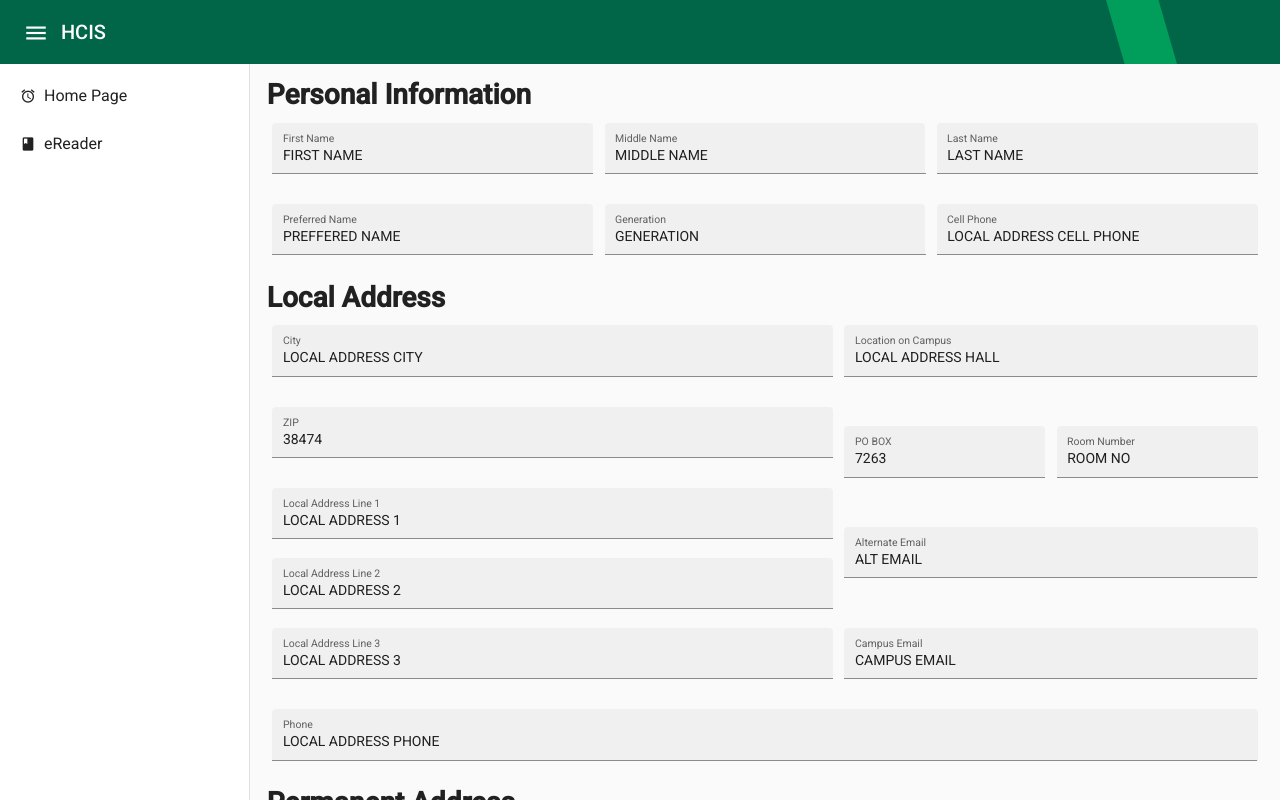
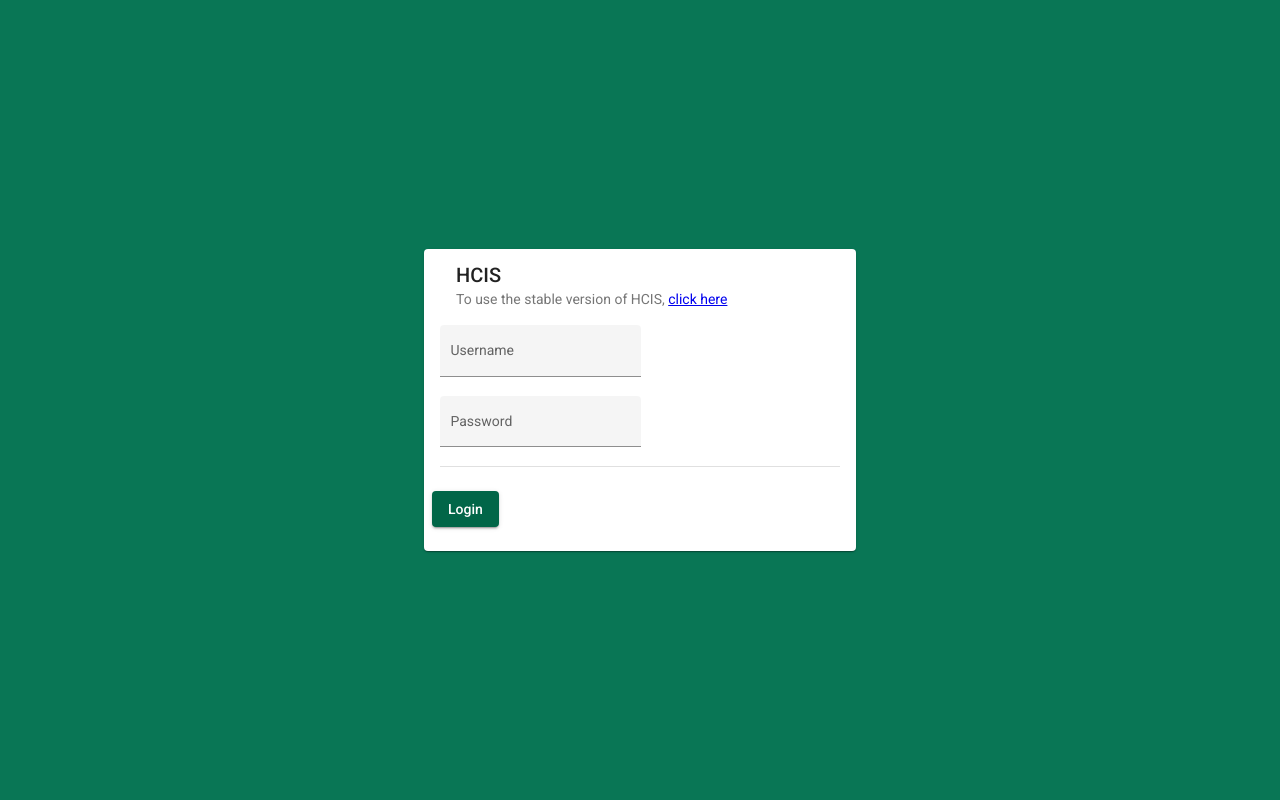
Before and after one commit to zacharyjhumphrey/hcis-redesign, an Angular app: page /personal-data in a window 1280 px wide. Shown: the top 800 px of the page. Built offline with nearby package versions, Linux system fonts and the light colour scheme.

Commit message:
Basic login functionality

```diff
--- a/src/app/announcements/announcements.component.sass
+++ b/src/app/announcements/announcements.component.sass
@@ -70,6 +70,11 @@
     opacity: .6
     font-style: italic
 
+#top-left-accent-image
+  display: none
+
+#bottom-right-accent-image
+  display: none
 
 @media (max-width: 900px)
   #calendar-panel-logo
@@ -95,6 +100,7 @@
     bottom: -340px
 
   #top-left-accent-image
+    display: block
     position: absolute
     top: 0
     left: 0
@@ -102,6 +108,7 @@
     width: 85px
 
   #bottom-right-accent-image
+    display: block
     position: absolute
     bottom: 0
     right: 0
--- a/src/app/app.component.html
+++ b/src/app/app.component.html
@@ -1,6 +1,12 @@
-<div id="hcis-app">
+<div id="hcis-app" [ngClass]="{ 'login-page': !loggedIn }">
+  <div *ngIf="!loggedIn">
+    <app-login (loggedInSuccess)="userLoggedIn()"></app-login>
+  </div>
+  <div *ngIf="loggedIn">
     <app-hcis-toolbar
-    (toggleNavigationDrawerEvent)="!browserIsDesktop() ? drawer.toggle() : null"
+      (toggleNavigationDrawerEvent)="
+        !browserIsDesktop() ? drawer.toggle() : null
+      "
     ></app-hcis-toolbar>
     <mat-sidenav-container id="main-content">
       <mat-sidenav
@@ -17,6 +23,7 @@
             *ngFor="let page of pages"
             [value]="page"
             [routerLink]="page.route"
+            (click)="pageLinkClicked()"
             [selected]="router.url == page.route"
           >
             <div
@@ -37,3 +44,4 @@
     </mat-sidenav-container>
     <app-hcis-footer></app-hcis-footer>
   </div>
+</div>
--- a/src/app/app.component.sass
+++ b/src/app/app.component.sass
@@ -12,6 +12,12 @@
   display: flex
   flex-direction: column
   min-height: 100vh
+  background-color: #097655
+
+.login-page
+  display: flex
+  justify-content: center
+  align-items: center
 
 #main-content
   flex: 1
--- a/src/app/app.component.ts
+++ b/src/app/app.component.ts
@@ -40,18 +40,18 @@ export class AppComponent {
     // },
   ];
   navigationDrawerOpen: boolean;
-
+  loggedIn: boolean;
   mobileQuery: MediaQueryList;
 
   private _mobileQueryListener: () => void;
 
-  // TODO Hamburger menu isn't centered
   // TODO (Maybe?) Create a service for window size, etc.
   constructor(
     public router: Router,
     changeDetectorRef: ChangeDetectorRef,
     media: MediaMatcher
   ) {
+    this.loggedIn = false;
     this.navigationDrawerOpen = this.browserIsDesktop();
     this.mobileQuery = media.matchMedia(
       `(max-width: ${MAX_MOBILE_WINDOW_WIDTH}px)`
@@ -72,6 +72,14 @@ export class AppComponent {
   browserIsDesktop = () => window.innerWidth > MAX_MOBILE_WINDOW_WIDTH;
   // TODO Resize everything with em
 
+  pageLinkClicked = () => {
+    if (!this.browserIsDesktop()) {
+      this.navigationDrawerOpen = false;
+    }
+  }
+
+  userLoggedIn = () => this.loggedIn = true;
+
   // TODO if mobile user goes to new page, close page navigation drawer
   // selectPageNavigation = (page: any) => {
   //   if (!this.browserIsDesktop()) {
--- a/src/app/hcis-data-service.ts
+++ b/src/app/hcis-data-service.ts
@@ -1,6 +1,6 @@
 import { Injectable } from '@angular/core';
 import { HttpClient } from '@angular/common/http';
-import { getAnnouncementsTab, getNavTabs, parseReadingsFromPage, getThesesFromResponse } from 'src/vendor/old-hcis-parser';
+import { getAnnouncementsTab, getNavTabs, parseReadingsFromPage, getThesesFromResponse, wasLoginSuccess } from 'src/vendor/old-hcis-parser';
 import { Reading, Thesis } from 'src/common';
 import * as md5 from 'md5';
 import { concatAll, forkJoin, map, mergeAll, Observable } from 'rxjs';
@@ -2013,9 +2013,10 @@ export class HCISDataService {
       headers: {
         'Content-Type': 'application/x-www-form-urlencoded'
       },
-      observe: 'response',
       responseType: 'text'
-    })
+    }).pipe(
+      map((htmlResponse: string) => wasLoginSuccess(htmlResponse))
+    )
   }
 
   getCrazyQuotes = () => {
--- /dev/null
+++ b/src/app/login/login.component.html
@@ -0,0 +1,29 @@
+<mat-card class="example-card">
+  <mat-card-header>
+    <mat-card-title>HCIS</mat-card-title>
+    <mat-card-subtitle>
+      To use the stable version of HCIS,
+      <a href="https://honors.uca.edu/hcis/stu/index.php">click here</a>
+    </mat-card-subtitle>
+  </mat-card-header>
+  <mat-card-content>
+    <mat-form-field appearance="fill">
+      <mat-label>Username</mat-label>
+      <input matInput [(ngModel)]="username" />
+    </mat-form-field>
+    <mat-form-field appearance="fill">
+      <mat-label>Password</mat-label>
+      <input matInput type="password" [(ngModel)]="password" />
+    </mat-form-field>
+    <mat-divider></mat-divider>
+  </mat-card-content>
+  <mat-card-actions>
+    <button mat-raised-button color="primary" (click)="logIn()">Login</button>
+  </mat-card-actions>
+  <mat-card-footer>
+    <mat-progress-bar
+      *ngIf="waitingForServerResponse"
+      mode="indeterminate"
+    ></mat-progress-bar>
+  </mat-card-footer>
+</mat-card>
--- /dev/null
+++ b/src/app/login/login.component.sass
@@ -0,0 +1,7 @@
+.example-card
+  max-width: 400px
+
+$breakpoint-tablet: 600px
+@media (max-width: $breakpoint-tablet)
+  .example-card
+    width: 80%
--- /dev/null
+++ b/src/app/login/login.component.ts
@@ -0,0 +1,37 @@
+import { Component, EventEmitter, OnInit, Output } from '@angular/core';
+import { HCISDataService } from '../hcis-data-service';
+
+@Component({
+  selector: 'app-login',
+  templateUrl: './login.component.html',
+  styleUrls: ['./login.component.sass']
+})
+export class LoginComponent implements OnInit {
+  waitingForServerResponse: boolean;
+  username: string;
+  password: string;
+  @Output() loggedInSuccess = new EventEmitter();
+
+  constructor(
+    private backendService: HCISDataService
+  ) {
+    this.waitingForServerResponse = false;
+    this.username = '';
+    this.password = '';
+  }
+
+  ngOnInit(): void {
+  }
+
+  logIn = () => {
+    this.waitingForServerResponse = true;
+    this.backendService.postLogin(this.username, this.password).subscribe(success => {
+      console.log('user tried to log in');
+      if (success) {
+        console.log('login was success');
+        this.loggedInSuccess.emit();
+      }
+    })
+  }
+
+}
--- a/src/vendor/old-hcis-parser.ts
+++ b/src/vendor/old-hcis-parser.ts
@@ -207,3 +207,9 @@ export const getThesesFromResponse = (response: string): Thesis[] => {
     })
     return toReturn;
 }
+
+export const wasLoginSuccess = (body: string) => {
+  let $tempParent = $("<div></div>");
+  $tempParent.append(body);
+  return $tempParent.find('.sysInfo').length > 0;
+}
```
Also changed, not shown: src/app/app.module.ts (+8 -2 lines), 1 other file (tests, documents, lock files or other folders). Lines whose indentation alone changed are shown as unchanged.
